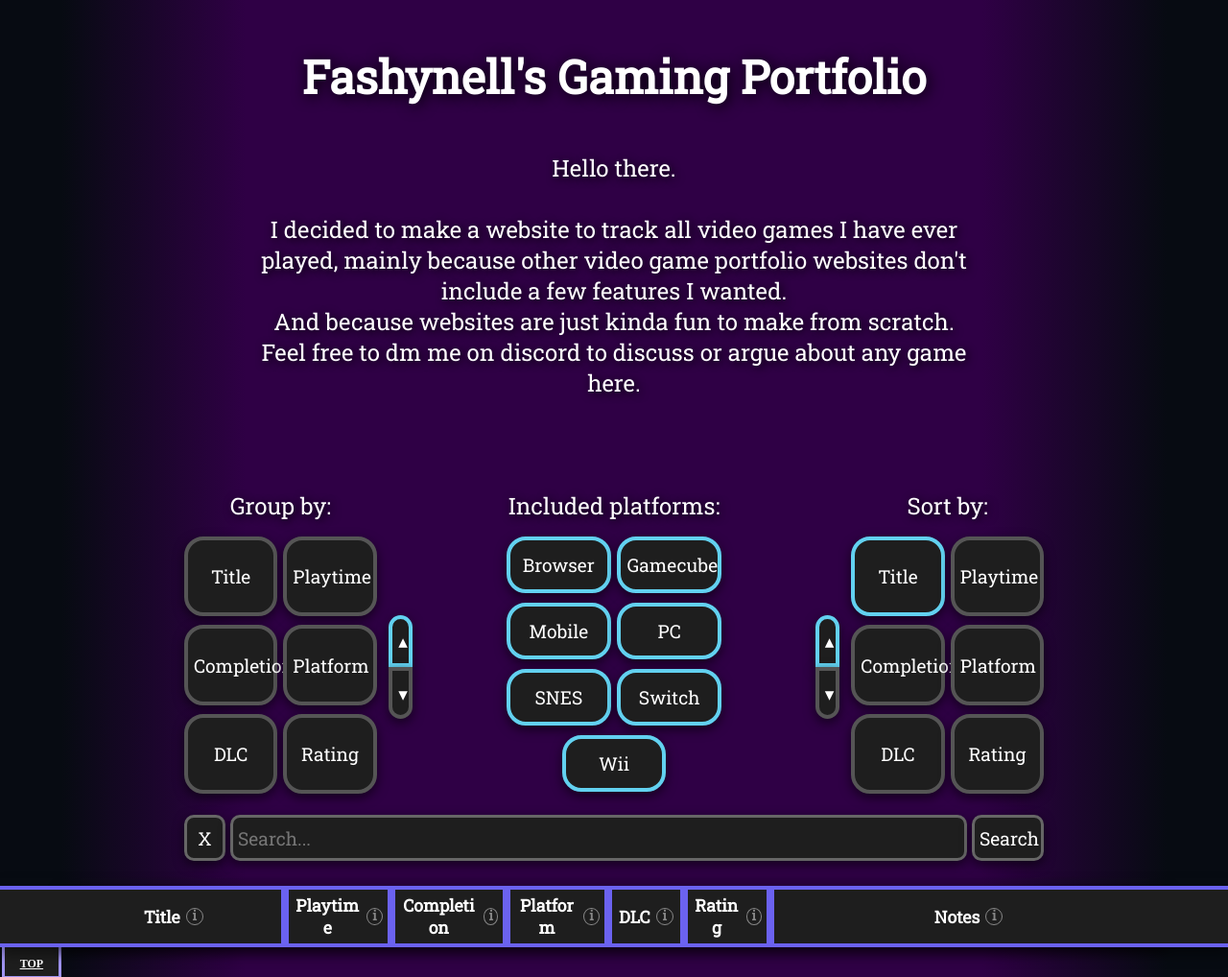
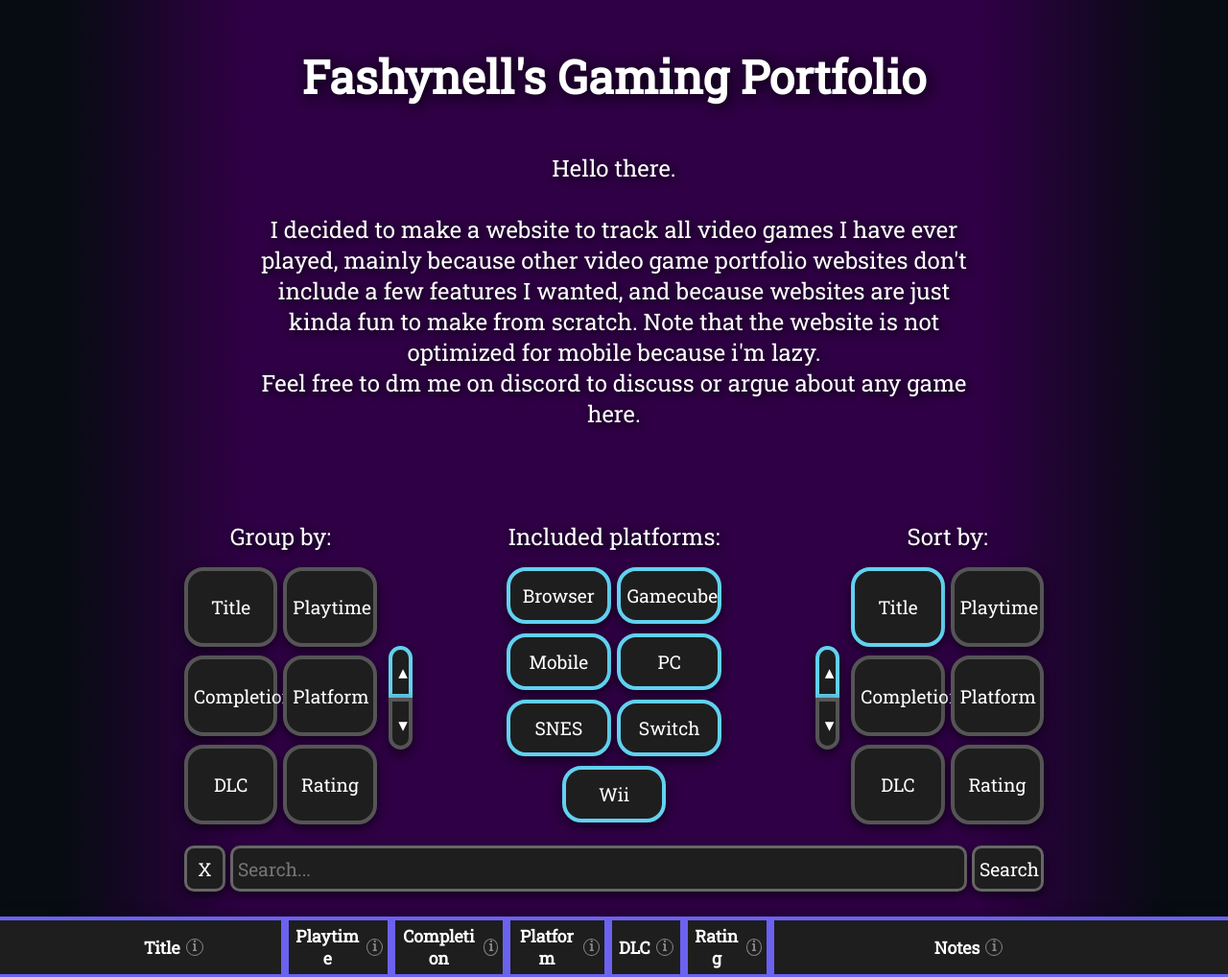
Before and after one commit to Fashynell/gaming_portfolio, a Flask app: page / in a window 1280 px wide. Shown: the top 1018 px of the page at 96% size. Run offline with Flask 3, Linux system fonts and the light colour scheme.

Commit message:
Update games.html

```diff
--- a/templates/games.html
+++ b/templates/games.html
@@ -12,8 +12,10 @@
 
     <p class="Title_text" id="top" style="font-weight: bold;">Fashynell's Gaming Portfolio</p>
     <p class="Subtitle_text">Hello there.<br><br>I decided to make a website to track all video games I have ever played,
-        mainly because other video game portfolio websites don't include a few features I wanted.<br>
-        And because websites are just kinda fun to make from scratch.<br>Feel free to dm me on discord to discuss or argue about any game here.</p>
+        mainly because other video game portfolio websites don't include a few features I wanted,
+        and because websites are just kinda fun to make from scratch.
+        Note that the website is not optimized for mobile because i'm lazy.<br>
+        Feel free to dm me on discord to discuss or argue about any game here.</p>
     <br><br><br><br>
 
     <div class="All_buttons_holder">
@@ -270,7 +272,7 @@
     <div class="Bottom_section">
       <div class="Bottom_left_section">
         <p class="Bottom_text">Last Updated:</p>
-        <p class="Bottom_text">July 16th 2026</p>
+        <p class="Bottom_text">September 21st 2026</p>
       </div>
       <div style="text-align: center;">
         <p class="Bottom_text">Website ends here lol</p>
```
